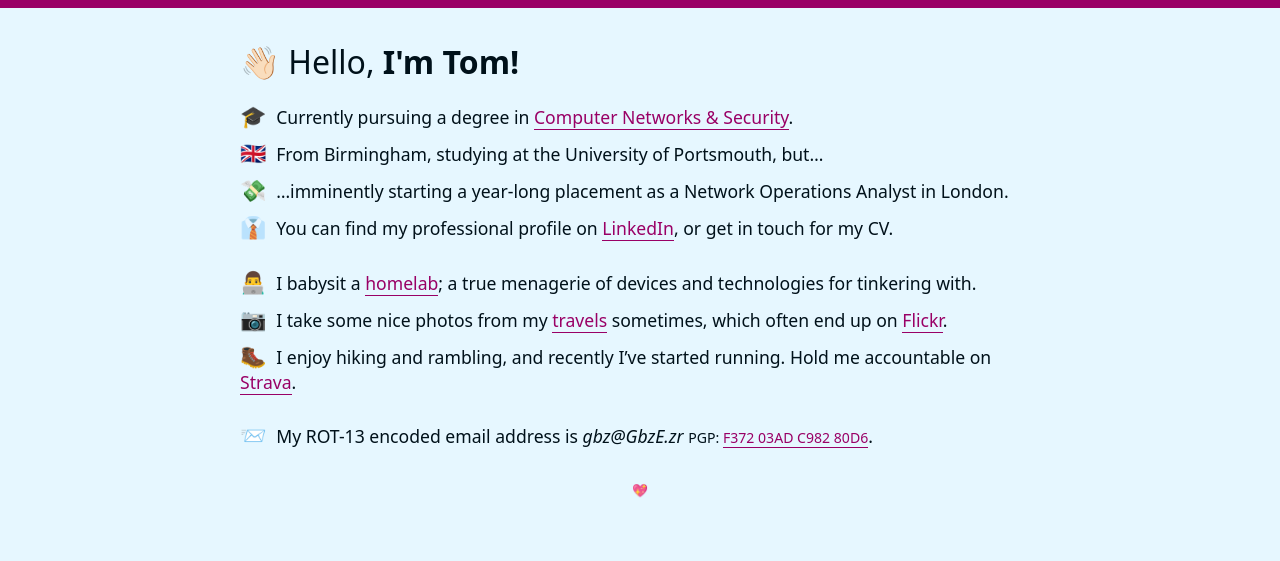
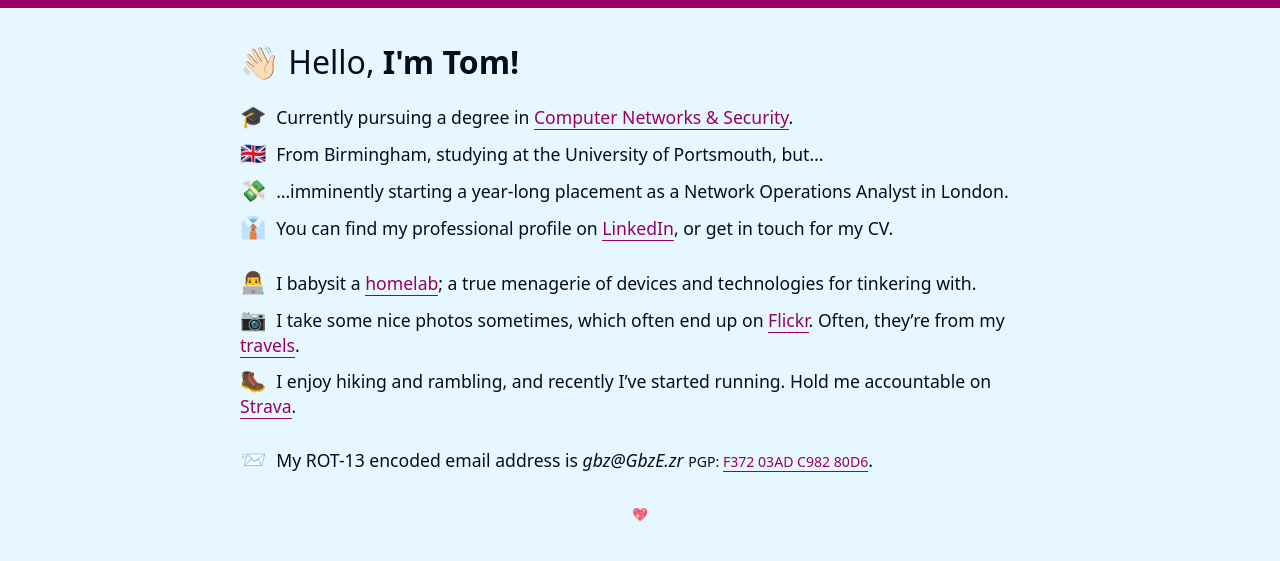
Before and after one commit to t5r7/thomasr.me, a Jekyll site: the page built from pages/index.md, in a window 1280 px wide. Shown: the top 561 px of the page. Built offline with Jekyll 4.4.1, drawn with Linux system fonts in a browser that asks for light colours; some web fonts are replaced.

Commit message:
reword link to journey page

```diff
--- a/pages/index.md
+++ b/pages/index.md
@@ -17,7 +17,7 @@
 <!-- comment to force new list -->
 
 * <span aria-hidden="true">👨‍💻</span> I babysit a [homelab]({{site.baseurl}}lab); a true menagerie of devices and technologies for tinkering with.
-* <span aria-hidden="true">📷</span> I take some nice photos from my [travels]({{site.baseurl}}/journeys) sometimes, which often end up on [Flickr](https://www.flickr.com/people/imtom/).
+* <span aria-hidden="true">📷</span> I take some nice photos sometimes, which often end up on [Flickr](https://www.flickr.com/people/imtom/). Often, they're from my [travels]({{site.baseurl}}/journeys).
 * <span aria-hidden="true">🥾</span> I enjoy hiking and rambling, and recently I've started running. Hold me accountable on [Strava](https://www.strava.com/athletes/93454796).
 
 <!-- comment to force new list -->
```
